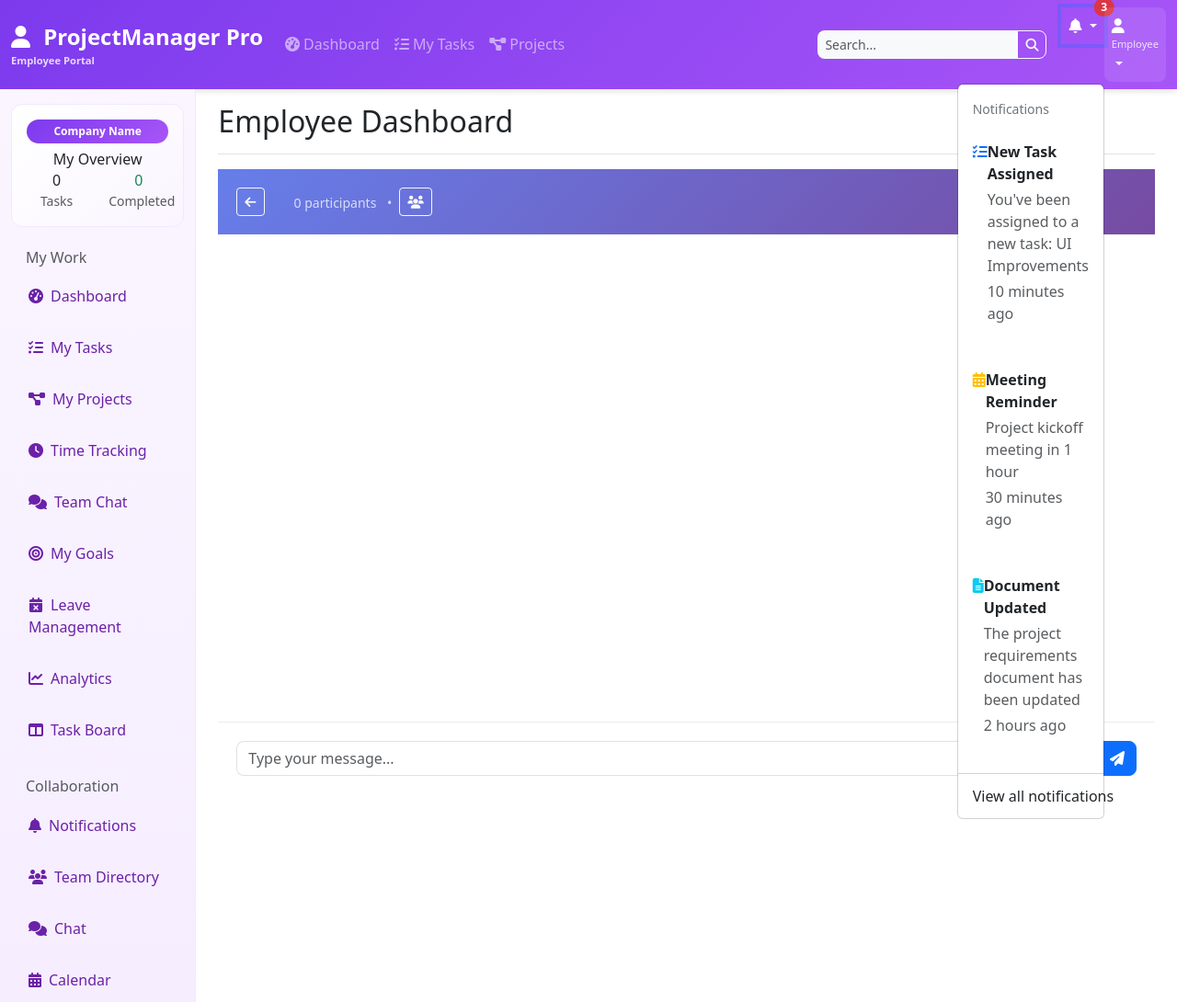
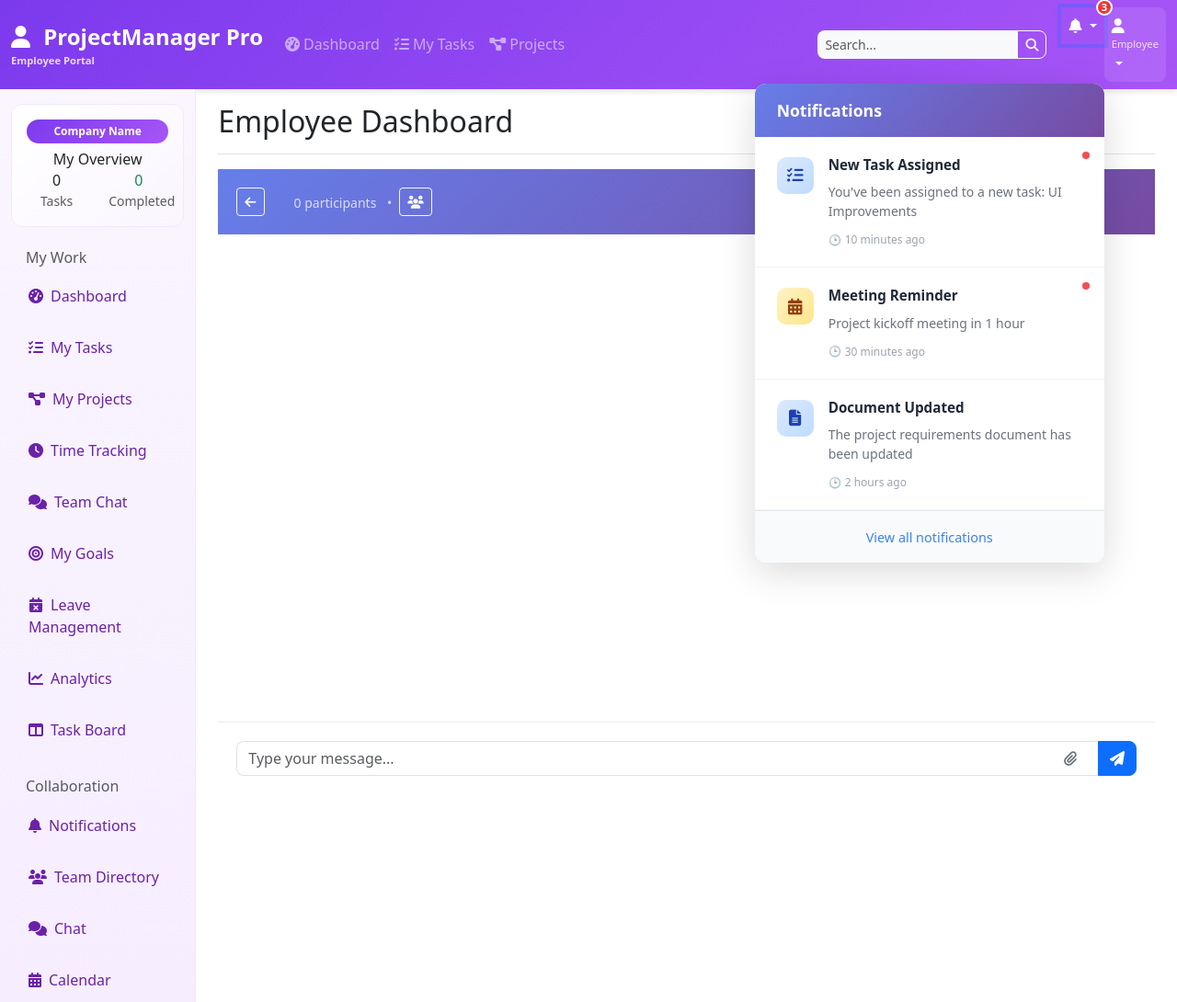
Before and after one commit to tejamaheshneerukonda/project-management-system, a Django app: template templates/core/chat_room.html in a window 1280 px wide, after a click that opens the changed part. Shown: the top 1090 px of the page at 92% size. Run offline with Django 5.2, Linux system fonts and the light colour scheme; the template is opened without the code that fills it, so the values that code supplies are empty.

Commit message:
Completely redesign notification styling for modern, professional appearance
- Added comprehensive notification CSS with modern design elements
- Implemented gradient backgrounds and smooth animations
- Created category-specific icon styling (task, meeting, document, project, system)
- Added hover effects and interactive animations
- Implemented unread notification indicators with pulsing animations
- Added responsive design for mobile devices
- Included dark mode support for better accessibility
- Enhanced notification badge with gradient and animation
- Added bell icon hover effects and ringing animation
- Improved typography and spacing for better readability
- Created modern dropdown with rounded corners and shadows
- Added time indicators with clock emoji
- Implemented proper visual hierarchy and color coding
- Enhanced user experience with smooth transitions and feedback

```diff
--- a/static/css/pages/employee_dashboard.css
+++ b/static/css/pages/employee_dashboard.css
@@ -345,3 +345,291 @@
     border: 2px solid;
     border-image: linear-gradient(135deg, #667eea, #764ba2) 1;
 }
+
+/* Notification Dropdown Styling */
+.notification-dropdown {
+    min-width: 380px;
+    max-width: 400px;
+    border: none;
+    border-radius: 12px;
+    box-shadow: 0 10px 40px rgba(0, 0, 0, 0.15);
+    padding: 0;
+    overflow: hidden;
+    background: #ffffff;
+}
+
+.notification-header {
+    background: linear-gradient(135deg, #667eea 0%, #764ba2 100%);
+    color: white;
+    padding: 1rem 1.5rem;
+    margin: 0;
+    font-weight: 600;
+    font-size: 1.1rem;
+    border-bottom: none;
+}
+
+.notification-item {
+    padding: 0;
+    border-bottom: 1px solid #f1f5f9;
+    transition: all 0.3s ease;
+    position: relative;
+    background: white;
+}
+
+.notification-item:last-child {
+    border-bottom: none;
+}
+
+.notification-item:hover {
+    background: #f8fafc;
+    transform: translateX(2px);
+}
+
+.notification-item.unread {
+    background: linear-gradient(90deg, #f0f9ff 0%, #ffffff 100%);
+    border-left: 4px solid #3b82f6;
+}
+
+.notification-item.unread:hover {
+    background: linear-gradient(90deg, #e0f2fe 0%, #f8fafc 100%);
+}
+
+.notification-content {
+    padding: 1.25rem 1.5rem;
+    display: flex;
+    align-items: flex-start;
+    gap: 1rem;
+}
+
+.notification-icon {
+    width: 40px;
+    height: 40px;
+    border-radius: 10px;
+    display: flex;
+    align-items: center;
+    justify-content: center;
+    font-size: 1.1rem;
+    flex-shrink: 0;
+    margin-top: 2px;
+}
+
+.notification-icon.task {
+    background: linear-gradient(135deg, #dbeafe, #bfdbfe);
+    color: #1e40af;
+}
+
+.notification-icon.meeting {
+    background: linear-gradient(135deg, #fef3c7, #fde68a);
+    color: #92400e;
+}
+
+.notification-icon.document {
+    background: linear-gradient(135deg, #dbeafe, #bfdbfe);
+    color: #1e40af;
+}
+
+.notification-icon.project {
+    background: linear-gradient(135deg, #d1fae5, #a7f3d0);
+    color: #065f46;
+}
+
+.notification-icon.system {
+    background: linear-gradient(135deg, #f3e8ff, #e9d5ff);
+    color: #7c3aed;
+}
+
+.notification-text {
+    flex: 1;
+    min-width: 0;
+}
+
+.notification-title {
+    font-weight: 600;
+    font-size: 0.95rem;
+    color: #1f2937;
+    margin: 0 0 0.5rem 0;
+    line-height: 1.4;
+}
+
+.notification-description {
+    font-size: 0.875rem;
+    color: #6b7280;
+    margin: 0 0 0.75rem 0;
+    line-height: 1.5;
+    display: -webkit-box;
+    -webkit-line-clamp: 2;
+    -webkit-box-orient: vertical;
+    overflow: hidden;
+}
+
+.notification-time {
+    font-size: 0.75rem;
+    color: #9ca3af;
+    font-weight: 500;
+    display: flex;
+    align-items: center;
+    gap: 0.25rem;
+}
+
+.notification-time::before {
+    content: "🕒";
+    font-size: 0.7rem;
+}
+
+.notification-unread-indicator {
+    position: absolute;
+    top: 1rem;
+    right: 1rem;
+    width: 8px;
+    height: 8px;
+    background: #ef4444;
+    border-radius: 50%;
+    animation: pulse-dot 2s infinite;
+}
+
+@keyframes pulse-dot {
+    0%, 100% { opacity: 1; transform: scale(1); }
+    50% { opacity: 0.7; transform: scale(1.1); }
+}
+
+.notification-footer {
+    background: #f8fafc;
+    padding: 1rem 1.5rem;
+    border-top: 1px solid #e5e7eb;
+    text-align: center;
+}
+
+.notification-footer a {
+    color: #3b82f6;
+    text-decoration: none;
+    font-weight: 500;
+    font-size: 0.9rem;
+    transition: color 0.3s ease;
+}
+
+.notification-footer a:hover {
+    color: #1d4ed8;
+    text-decoration: underline;
+}
+
+/* Notification Badge Styling */
+.notification-badge {
+    background: linear-gradient(135deg, #ef4444, #dc2626);
+    border: 2px solid white;
+    font-size: 0.7rem;
+    font-weight: 600;
+    min-width: 18px;
+    height: 18px;
+    display: flex;
+    align-items: center;
+    justify-content: center;
+    animation: pulse-badge 2s infinite;
+}
+
+@keyframes pulse-badge {
+    0%, 100% { transform: scale(1); }
+    50% { transform: scale(1.1); }
+}
+
+/* Notification Bell Icon */
+.notification-bell {
+    transition: all 0.3s ease;
+    position: relative;
+}
+
+.notification-bell:hover {
+    transform: rotate(15deg);
+    color: #fbbf24 !important;
+}
+
+.notification-bell.ringing {
+    animation: bell-ring 0.5s ease-in-out;
+}
+
+@keyframes bell-ring {
+    0%, 100% { transform: rotate(0deg); }
+    25% { transform: rotate(-15deg); }
+    75% { transform: rotate(15deg); }
+}
+
+/* Empty State */
+.notification-empty {
+    padding: 2rem 1.5rem;
+    text-align: center;
+    color: #6b7280;
+}
+
+.notification-empty-icon {
+    font-size: 2rem;
+    color: #d1d5db;
+    margin-bottom: 1rem;
+}
+
+.notification-empty-text {
+    font-size: 0.9rem;
+    margin: 0;
+}
+
+/* Responsive Design */
+@media (max-width: 768px) {
+    .notification-dropdown {
+        min-width: 320px;
+        max-width: 350px;
+    }
+
+    .notification-content {
+        padding: 1rem 1.25rem;
+        gap: 0.75rem;
+    }
+
+    .notification-icon {
+        width: 36px;
+        height: 36px;
+        font-size: 1rem;
+    }
+
+    .notification-title {
+        font-size: 0.9rem;
+    }
+
+    .notification-description {
+        font-size: 0.8rem;
+    }
+}
+
+/* Dark Mode Support */
+@media (prefers-color-scheme: dark) {
+    .notification-dropdown {
+        background: #1f2937;
+        box-shadow: 0 10px 40px rgba(0, 0, 0, 0.3);
+    }
+
+    .notification-item {
+        border-bottom-color: #374151;
+    }
+
+    .notification-item:hover {
+        background: #374151;
+    }
+
+    .notification-item.unread {
+        background: linear-gradient(90deg, #1e3a8a 0%, #1f2937 100%);
+    }
+
+    .notification-title {
+        color: #f9fafb;
+    }
+
+    .notification-description {
+        color: #d1d5db;
+    }
+
+    .notification-time {
+        color: #9ca3af;
+    }
+
+    .notification-footer {
+        background: #374151;
+        border-top-color: #4b5563;
+    }
+}
--- a/templates/base_employee.html
+++ b/templates/base_employee.html
@@ -166,53 +166,56 @@
 
                     <ul class="navbar-nav">
                         <li class="nav-item dropdown">
-                            <a class="nav-link dropdown-toggle position-relative" href="#" role="button" data-bs-toggle="dropdown" id="notificationDropdown">
+                            <a class="nav-link dropdown-toggle position-relative notification-bell" href="#" role="button" data-bs-toggle="dropdown" id="notificationDropdown">
                                 <i class="fas fa-bell text-white"></i>
-                                <span class="position-absolute top-0 start-100 translate-middle badge rounded-pill bg-danger">
+                                <span class="position-absolute top-0 start-100 translate-middle notification-badge rounded-pill">
                                     {% if unread_notifications_count %}{{ unread_notifications_count }}{% else %}3{% endif %}
                                     <span class="visually-hidden">unread notifications</span>
                                 </span>
                             </a>
-                            <ul class="dropdown-menu dropdown-menu-end w-50">
-                                <li class="dropdown-header">Notifications</li>
-                                <li class="notification-item unread p-3">
-                                    <div class="d-flex">
-                                        <div class="flex-shrink-0">
-                                            <i class="fas fa-tasks text-primary"></i>
+                            <ul class="dropdown-menu dropdown-menu-end notification-dropdown">
+                                <li class="notification-header">Notifications</li>
+                                <li class="notification-item unread">
+                                    <div class="notification-content">
+                                        <div class="notification-icon task">
+                                            <i class="fas fa-tasks"></i>
                                         </div>
-                                        <div class="ml-3">
-                                            <p class="mb-1"><strong>New Task Assigned</strong></p>
-                                            <p class="text-sm text-muted mb-1">You've been assigned to a new task: UI Improvements</p>
-                                            <p class="text-xs text-muted">10 minutes ago</p>
+                                        <div class="notification-text">
+                                            <div class="notification-title">New Task Assigned</div>
+                                            <div class="notification-description">You've been assigned to a new task: UI Improvements</div>
+                                            <div class="notification-time">10 minutes ago</div>
+                                        </div>
+                                    </div>
+                                    <div class="notification-unread-indicator"></div>
+                                </li>
+                                <li class="notification-item unread">
+                                    <div class="notification-content">
+                                        <div class="notification-icon meeting">
+                                            <i class="fas fa-calendar-alt"></i>
+                                        </div>
+                                        <div class="notification-text">
+                                            <div class="notification-title">Meeting Reminder</div>
+                                            <div class="notification-description">Project kickoff meeting in 1 hour</div>
+                                            <div class="notification-time">30 minutes ago</div>
+                                        </div>
+                                    </div>
+                                    <div class="notification-unread-indicator"></div>
+                                </li>
+                                <li class="notification-item">
+                                    <div class="notification-content">
+                                        <div class="notification-icon document">
+                                            <i class="fas fa-file-alt"></i>
+                                        </div>
+                                        <div class="notification-text">
+                                            <div class="notification-title">Document Updated</div>
+                                            <div class="notification-description">The project requirements document has been updated</div>
+                                            <div class="notification-time">2 hours ago</div>
                                         </div>
                                     </div>
                                 </li>
-                                <li class="notification-item unread p-3">
-                                    <div class="d-flex">
-                                        <div class="flex-shrink-0">
-                                            <i class="fas fa-calendar-alt text-warning"></i>
-                                        </div>
-                                        <div class="ml-3">
-                                            <p class="mb-1"><strong>Meeting Reminder</strong></p>
-                                            <p class="text-sm text-muted mb-1">Project kickoff meeting in 1 hour</p>
-                                            <p class="text-xs text-muted">30 minutes ago</p>
-                                        </div>
-                                    </div>
+                                <li class="notification-footer">
+                                    <a href="{% url 'core:employee_notifications' %}">View all notifications</a>
                                 </li>
-                                <li class="notification-item p-3">
-                                    <div class="d-flex">
-                                        <div class="flex-shrink-0">
-                                            <i class="fas fa-file-alt text-info"></i>
-                                        </div>
-                                        <div class="ml-3">
-                                            <p class="mb-1"><strong>Document Updated</strong></p>
-                                            <p class="text-sm text-muted mb-1">The project requirements document has been updated</p>
-                                            <p class="text-xs text-muted">2 hours ago</p>
-                                        </div>
-                                    </div>
-                                </li>
-                                <li><hr class="dropdown-divider"></li>
-                                <li><a class="dropdown-item text-center" href="{% url 'core:employee_notifications' %}">View all notifications</a></li>
                             </ul>
                         </li>
                         <li class="nav-item dropdown">
```
Also changed, not shown: db.sqlite3, 1 other file.
